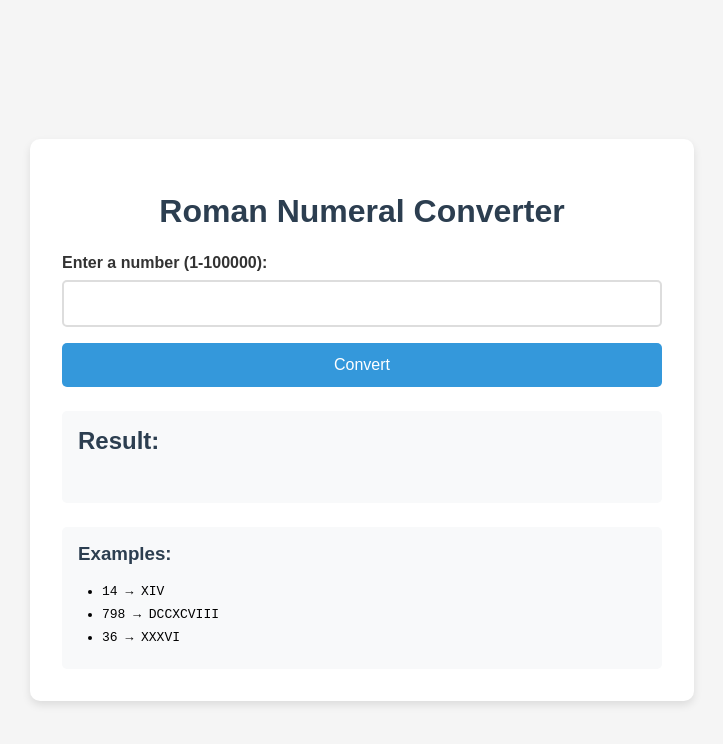
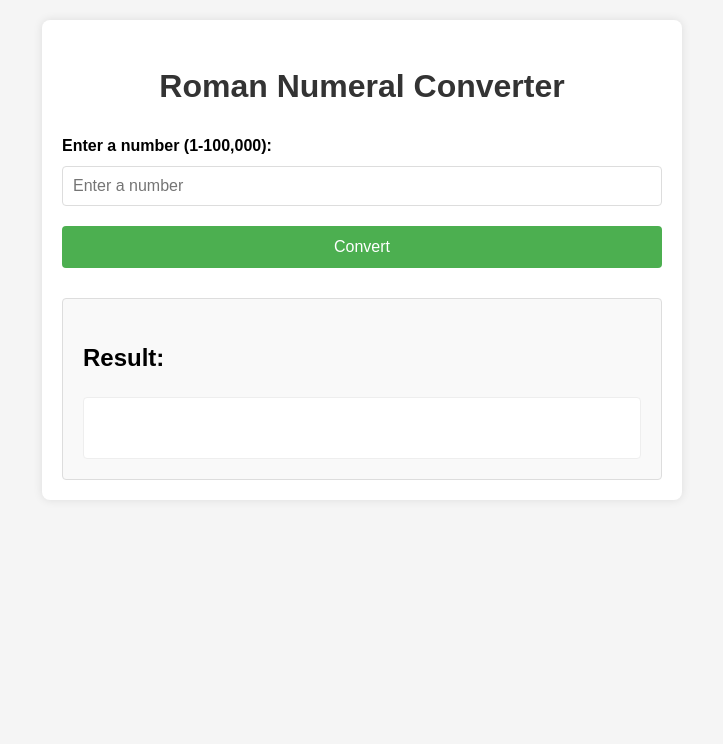
Before and after one commit to acciojob/Roman-Numeral-Converter-ratneshgithubaid, a website: page main.html in a window 1280 px wide. Shown: the whole page, without its empty margins (278-1001 px from the left). Drawn offline with Linux system fonts and the light colour scheme.

Commit message:
created a submission

```diff
--- a/main.html
+++ b/main.html
@@ -1,28 +1,22 @@
 <!DOCTYPE html>
-<html>
+<html lang="en">
 <head>
+    <meta charset="UTF-8">
+    <meta name="viewport" content="width=device-width, initial-scale=1.0">
     <title>Roman Numeral Converter</title>
     <link rel="stylesheet" href="styles.css">
 </head>
 <body>
     <div class="container">
         <h1>Roman Numeral Converter</h1>
-        <div class="input-section">
-            <label for="numberInput">Enter a number (1-100000):</label>
-            <input type="number" id="numberInput" min="1" max="100000">
-            <button id="convertButton">Convert</button>
+        <div class="input-group">
+            <label for="number-input">Enter a number (1-100,000):</label>
+            <input type="number" id="number-input" min="1" max="100000" placeholder="Enter a number">
         </div>
-        <div class="result-section">
+        <button id="convert-button">Convert</button>
+        <div class="result">
             <h2>Result:</h2>
-            <div id="result"></div>
-        </div>
-        <div class="examples">
-            <h3>Examples:</h3>
-            <ul>
-                <li>14 → XIV</li>
-                <li>798 → DCCXCVIII</li>
-                <li>36 → XXXVI</li>
-            </ul>
+            <div id="result-output"></div>
         </div>
     </div>
     <script src="script.js"></script>
--- a/script.js
+++ b/script.js
@@ -1,21 +1,23 @@
 document.addEventListener('DOMContentLoaded', function() {
-    const convertButton = document.getElementById('convertButton');
-    const numberInput = document.getElementById('numberInput');
-    const resultDiv = document.getElementById('result');
+    const numberInput = document.getElementById('number-input');
+    const convertButton = document.getElementById('convert-button');
+    const resultOutput = document.getElementById('result-output');
 
     convertButton.addEventListener('click', function() {
-        const num = parseInt(numberInput.value);
+        const number = parseInt(numberInput.value);
 
-        if (isNaN(num) || num < 1 || num > 100000) {
-            resultDiv.textContent = 'Please enter a number between 1 and 100000';
+        if (isNaN(number) || number < 1 || number > 100000) {
+            resultOutput.textContent = 'Please enter a number between 1 and 100,000';
             return;
         }
 
-        const romanNumeral = convertToRoman(num);
-        resultDiv.textContent = romanNumeral;
+        const romanNumeral = convertToRoman(number);
+        resultOutput.textContent = romanNumeral;
     });
 
     function convertToRoman(num) {
+        if (num === 0) return '';
+
         const romanSymbols = [
             ['M', 1000], ['CM', 900], ['D', 500], ['CD', 400],
             ['C', 100], ['XC', 90], ['L', 50], ['XL', 40],
@@ -24,7 +26,7 @@ document.addEventListener('DOMContentLoaded', function() {
 
         let result = '';
 
-        for (const [symbol, value] of romanSymbols) {
+        for (let [symbol, value] of romanSymbols) {
             while (num >= value) {
                 result += symbol;
                 num -= value;
--- a/styles.css
+++ b/styles.css
@@ -1,109 +1,88 @@
-/* Your CSS Code here. */
 body {
     font-family: Arial, sans-serif;
-    background-color: #f5f5f5;
+    line-height: 1.6;
     margin: 0;
     padding: 20px;
-    display: flex;
-    justify-content: center;
-    align-items: center;
-    min-height: 100vh;
+    background-color: #f5f5f5;
 }
 
 .container {
-    background-color: white;
-    border-radius: 10px;
-    box-shadow: 0 4px 8px rgba(0, 0, 0, 0.1);
-    padding: 2rem;
-    width: 90%;
     max-width: 600px;
+    margin: 0 auto;
+    background: white;
+    padding: 20px;
+    border-radius: 8px;
+    box-shadow: 0 0 10px rgba(0, 0, 0, 0.1);
 }
 
 h1 {
-    color: #2c3e50;
+    color: #333;
     text-align: center;
-    margin-bottom: 1.5rem;
+    margin-bottom: 20px;
 }
 
-.input-section {
-    margin-bottom: 1.5rem;
+.input-group {
+    margin-bottom: 20px;
 }
 
 label {
     display: block;
-    margin-bottom: 0.5rem;
+    margin-bottom: 8px;
     font-weight: bold;
-    color: #333;
 }
 
 input[type="number"] {
     width: 100%;
-    padding: 0.8rem;
-    font-size: 1rem;
-    border: 2px solid #ddd;
-    border-radius: 5px;
-    margin-bottom: 1rem;
+    padding: 10px;
+    border: 1px solid #ddd;
+    border-radius: 4px;
+    font-size: 16px;
     box-sizing: border-box;
 }
 
-input:focus {
-    outline: none;
-    border-color: #3498db;
-}
-
 button {
-    background-color: #3498db;
+    background-color: #4CAF50;
     color: white;
+    padding: 12px 20px;
     border: none;
-    padding: 0.8rem 1.5rem;
-    font-size: 1rem;
-    border-radius: 5px;
+    border-radius: 4px;
     cursor: pointer;
+    font-size: 16px;
+    width: 100%;
     transition: background-color 0.3s;
-    width: 100%;
 }
 
 button:hover {
-    background-color: #2980b9;
+    background-color: #45a049;
 }
 
-.result-section {
-    padding: 1rem;
-    background-color: #f8f9fa;
-    border-radius: 5px;
-    margin-bottom: 1.5rem;
-    min-height: 60px;
+.result {
+    margin-top: 30px;
+    padding: 20px;
+    border: 1px solid #ddd;
+    border-radius: 4px;
+    background-color: #f9f9f9;
 }
 
-h2 {
-    color: #2c3e50;
-    margin-top: 0;
+#result-output {
+    font-size: 24px;
+    font-weight: bold;
+    text-align: center;
+    padding: 15px;
+    background: white;
+    border-radius: 4px;
+    border: 1px solid #eee;
+    color: #333;
+    min-height: 30px;
 }
 
-#result {
-    font-size: 1.5rem;
-    font-weight: bold;
-    color: #e74c3c;
-    margin-top: 0.5rem;
+/* Responsive design */
+@media (max-width: 600px) {
+    .container {
+        padding: 15px;
+    }
+
+    h1 {
+        font-size: 24px;
+    }
 }
-
-.examples {
-    background-color: #f8f9fa;
-    padding: 1rem;
-    border-radius: 5px;
-}
-
-.examples h3 {
-    margin-top: 0;
-    color: #2c3e50;
-}
-
-.examples ul {
-    padding-left: 1.5rem;
-    margin-bottom: 0;
-}
-
-.examples li {
-    margin-bottom: 0.5rem;
-    font-family: monospace;
-}
```
